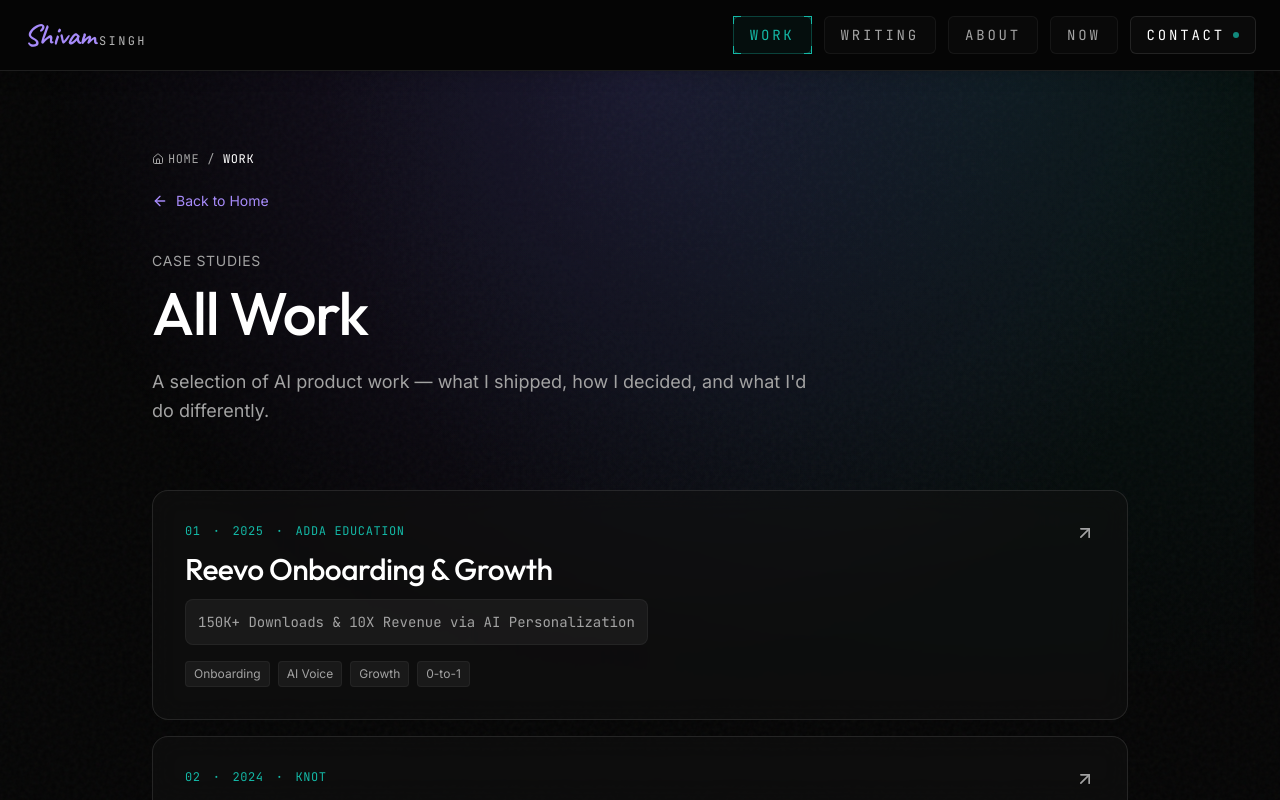
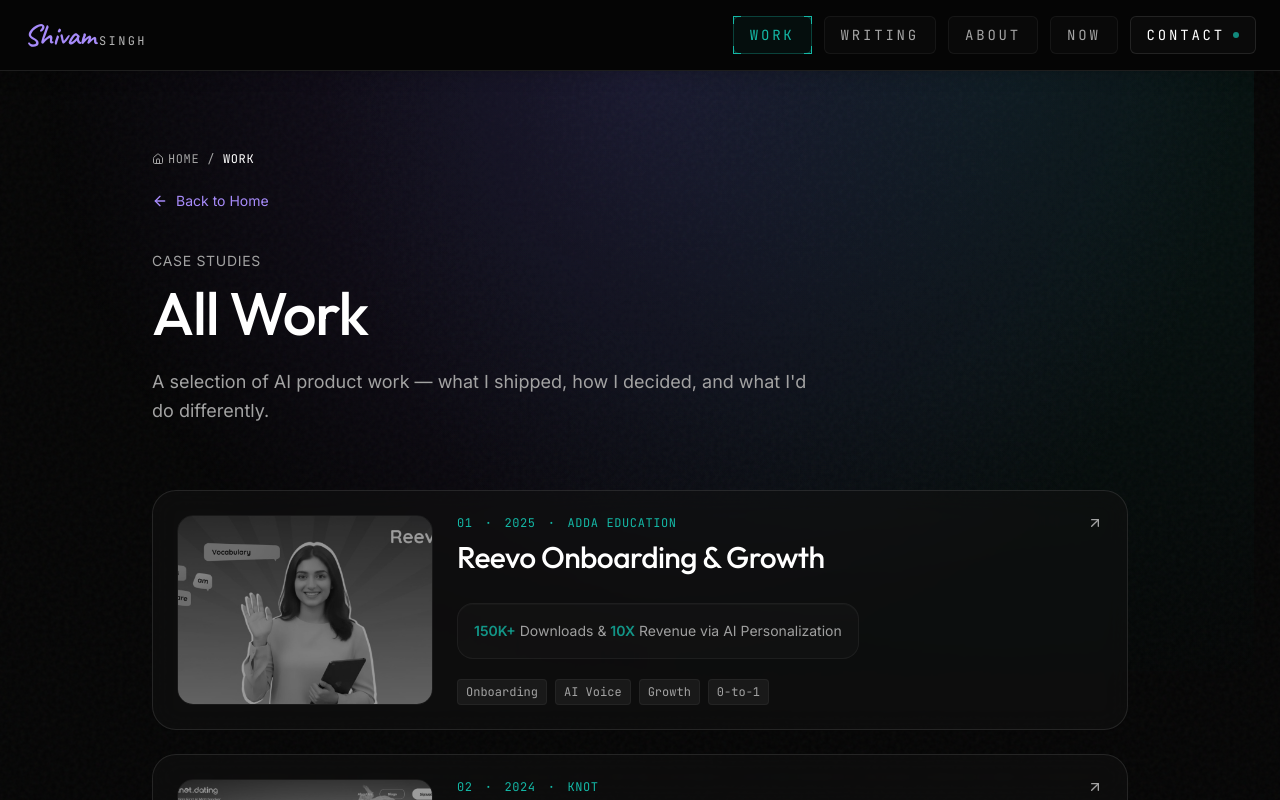
Before and after one commit to ShivUP32/ai-pm-portfolio, a Next.js app: page /work in a window 1280 px wide. Built offline with nearby package versions, Linux system fonts and the light colour scheme.

Commit message:
UI Polish: Add featured images and elevated dynamic metrics to the work list page

```diff
--- a/src/app/work/page.tsx
+++ b/src/app/work/page.tsx
@@ -1,10 +1,51 @@
 import Link from "next/link";
+import Image from "next/image";
 import { ArrowUpRight, ArrowLeft, Home } from "lucide-react";
 import { getAllWork } from "@/lib/content";
 
 export const metadata = {
   title: "Work",
 };
+
+const getCoverImage = (slug: string) => {
+  if (slug.includes('reevo')) {
+    return {
+      src: '/images/reevo.jpg',
+      className: 'object-cover object-top scale-100 origin-top group-hover:scale-[1.03]'
+    };
+  }
+  if (slug.includes('knot')) {
+    return {
+      src: '/images/knot.png',
+      className: 'object-cover object-top scale-100 origin-top group-hover:scale-[1.03]'
+    };
+  }
+  if (slug.includes('hood')) {
+    return {
+      src: '/images/hood.jpg',
+      className: 'object-cover object-[85%_0%] scale-100 origin-[85%_0%] group-hover:scale-[1.03]'
+    };
+  }
+  return null;
+}
+
+function renderMetric(metric: string) {
+  const regex = /(₹?\d+(?:\.\d+)?[Kk]\+?|\d+[Xx])/g;
+  const parts = metric.split(regex);
+  return parts.map((part, index) => {
+    if (regex.test(part)) {
+      return (
+        <span
+          key={index}
+          className="inline-block font-semibold text-accent-teal/80 group-hover:text-accent-teal group-hover:drop-shadow-[0_0_8px_rgba(20,184,166,0.4)] group-hover:scale-[1.02] transition-all duration-500 ease-in-out"
+        >
+          {part}
+        </span>
+      );
+    }
+    return <span key={index}>{part}</span>;
+  });
+}
 
 export default function WorkPage() {
   const work = getAllWork();
@@ -37,40 +78,67 @@ export default function WorkPage() {
         </p>
       </header>
 
-      <div className="grid gap-4">
-        {work.map((w, i) => (
+      <div className="grid gap-6">
+        {work.map((w, i) => {
+          const coverImage = getCoverImage(w.slug);
+          return (
             <Link
               key={w.slug}
               href={`/work/${w.slug}`}
-            className="group block p-6 md:p-8 border border-white/10 rounded-2xl bg-paper-glass hover:bg-white/5 hover:border-accent/40 backdrop-blur-md transition-all"
+              className="group block p-5 md:p-6 border border-white/10 rounded-3xl bg-paper-glass hover:bg-white/5 hover:border-accent/40 backdrop-blur-md transition-all"
             >
-            <div className="flex flex-col md:flex-row md:items-start md:justify-between gap-4">
-              <div className="flex-1">
-                <div className="flex items-center gap-3 mb-3 text-xs text-accent-teal uppercase tracking-wider font-mono">
+              <div className="flex flex-col md:flex-row gap-6 items-stretch">
+                {/* Featured Image Container */}
+                {coverImage && (
+                  <div className="w-full md:w-64 h-44 md:h-auto min-h-[176px] relative rounded-2xl overflow-hidden border border-white/5 shrink-0">
+                    <Image
+                      src={coverImage.src}
+                      alt={w.title}
+                      fill
+                      className={`${coverImage.className} grayscale opacity-60 group-hover:grayscale-0 group-hover:opacity-100 transition-all duration-700 ease-out`}
+                    />
+                  </div>
+                )}
+
+                {/* Text Contents */}
+                <div className="flex-1 flex flex-col justify-between">
+                  <div>
+                    <div className="flex items-center justify-between mb-2">
+                      <div className="flex items-center gap-3 text-xs text-accent-teal uppercase tracking-wider font-mono">
                         <span>0{i + 1}</span>
                         <span>·</span>
                         <span>{w.year}</span>
                         <span>·</span>
                         <span>{w.company}</span>
                       </div>
+                      <ArrowUpRight className="w-4 h-4 text-ink-muted group-hover:text-accent-glow group-hover:translate-x-0.5 group-hover:-translate-y-0.5 transition-all shrink-0" />
+                    </div>
+
                     <h2 className="font-display text-2xl md:text-3xl font-medium tracking-tight mb-3 text-white group-hover:text-accent-glow transition-colors">
                       {w.title}
                     </h2>
-                <p className="text-sm text-ink-muted font-mono bg-white/5 p-3 rounded-lg border border-white/5 inline-block">
-                  {w.headline_metric}
+
+                    {/* Dynamic Metric Box */}
+                    <div className="mt-4 p-4 rounded-2xl bg-white/[0.02] border border-white/5 group-hover:border-accent-teal/20 group-hover:bg-accent-teal/[0.01] transition-all duration-500 shadow-[inset_0_1px_1px_rgba(255,255,255,0.03)] inline-block">
+                      <p className="text-sm text-white/60 group-hover:text-white/95 transition-colors duration-500 leading-relaxed font-sans">
+                        {renderMetric(w.headline_metric)}
                       </p>
-                <div className="flex flex-wrap gap-2 mt-4">
+                    </div>
+                  </div>
+
+                  {/* Tags */}
+                  <div className="flex flex-wrap gap-2 mt-5">
                     {w.tags.map((tag) => (
-                    <span key={tag} className="text-xs px-2 py-1 bg-white/5 text-ink-muted border border-white/5 rounded">
+                      <span key={tag} className="text-xs px-2 py-1 bg-white/5 text-ink-muted border border-white/5 rounded font-mono">
                         {tag}
                       </span>
                     ))}
                   </div>
                 </div>
-              <ArrowUpRight className="w-5 h-5 text-ink-muted group-hover:text-accent-glow group-hover:translate-x-1 group-hover:-translate-y-1 transition-all" />
               </div>
             </Link>
-        ))}
+          );
+        })}
       </div>
     </div>
   );
```
Lines whose indentation alone changed are shown as unchanged.
